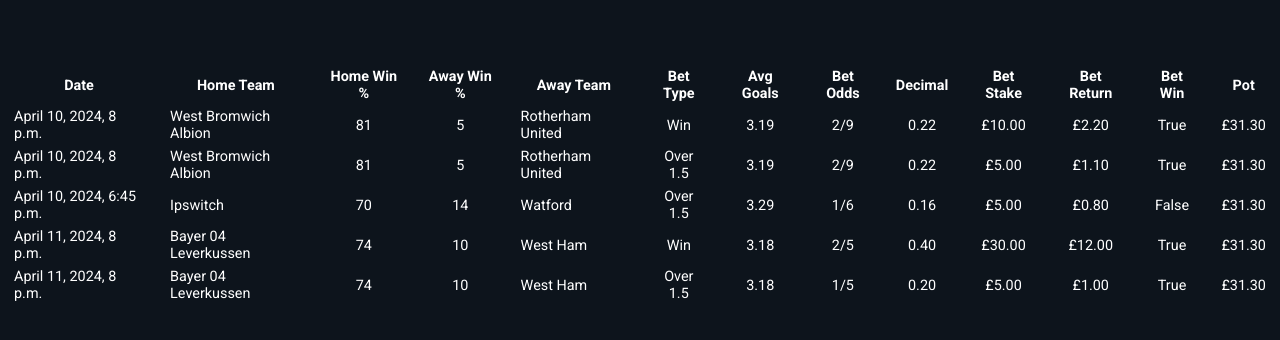
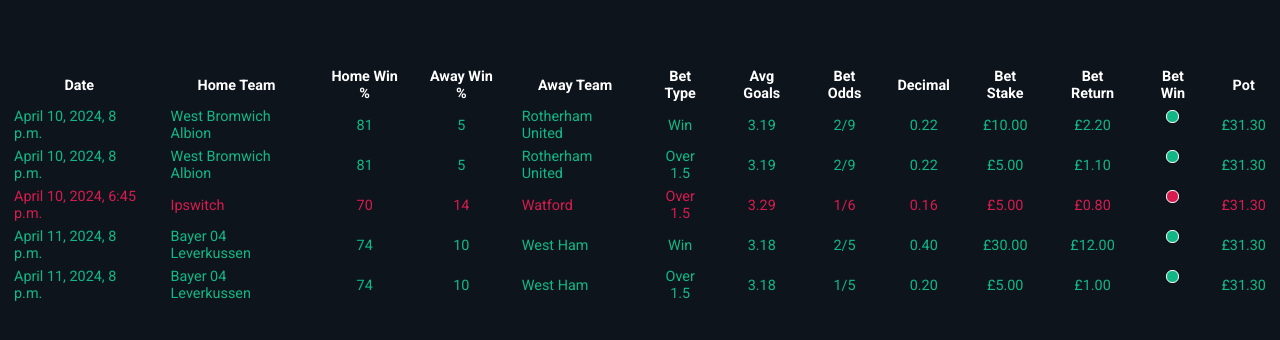
Before and after one commit to DavidHearl/predictions, a Django app: page / in a window 1280 px wide. Shown: the top 340 px of the page. Run offline with Django 5.2, Linux system fonts and the light colour scheme; data comes from the database, SQL or seed files in the repository; both versions use the stored data as it was after the commit.

Commit message:
added red and green color scheme for win and losses

```diff
--- a/database/templates/overall_statistics.html
+++ b/database/templates/overall_statistics.html
@@ -19,7 +19,7 @@
                 <th>Pot</th>
             </tr>
             {% for bet in bets %}
-                <tr>
+                <tr class="{% if bet.bet_win %}green{% else %}red{% endif %}">
                     <td>{{ bet.match.date }}</td>
                     <td>{{ bet.match.home_team }}</td>
                     <td class="center-text">{{ bet.match.home_win_percentage }}</td>
@@ -31,7 +31,13 @@
                     <td class="center-text">{{ bet.bet_decimal_odds }}</td>
                     <td class="center-text">£{{ bet.bet_stake }}</td>
                     <td class="center-text">£{{ bet.bet_return }}</td>
-                    <td class="center-text">{{ bet.bet_win }}</td>
+                    <td class="center-box">
+                        {% if bet.bet_win %}
+                            <div class="check-box-true"></div>
+                        {% else %}
+                            <div class="check-box-false"></div>
+                        {% endif %}
+                    </td>
                     <td class="center-text">£{{ pot }}</td>
                 </tr>
             {% endfor %}
--- a/database/views.py
+++ b/database/views.py
@@ -22,6 +22,8 @@
         else:
             pot -= bet.bet_stake
 
+
+
     context = {
         'teams': teams,
         'matches': matches,
--- a/static/css/style.css
+++ b/static/css/style.css
@@ -31,9 +31,40 @@
     text-align: center;
 }
 
+.center-box {
+    display: flex;
+    justify-content: center;
+    align-items: center;
+    padding: 4px;
+}
+
 hr {
     width: 98%;
     margin: 4px;
     border-color: 1px solid rgba(255, 255, 255, 0.5);
     background-color: 1px solid rgba(255, 255, 255, 0.5);
 }
+
+.red {
+    color: rgb(214, 28, 78);
+}
+
+.green {
+    color: rgb(17, 184, 134);
+}
+
+.check-box-true {
+    border: 1px solid white;
+    width: 11px;
+    height: 11px;
+    background: rgb(17, 184, 134);
+    border-radius: 6px;
+}
+
+.check-box-false {
+    border: 1px solid white;
+    width: 11px;
+    height: 11px;
+    background: rgb(214, 28, 78);
+    border-radius: 6px;
+}
```
Also changed, not shown: db.sqlite3.
